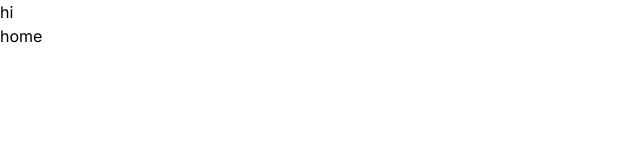
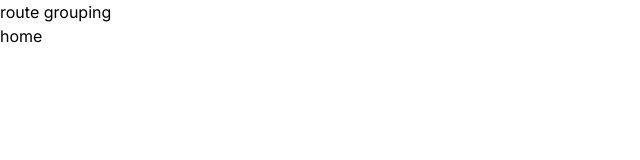
Before and after one commit to Sobuj54/learning-nexjs, a Next.js app: page / in a window 1280 px wide. Shown: the top 160 px of the page, without its empty margins (0-640 px from the left). Built offline with nearby package versions, Linux system fonts and the light colour scheme.

Commit message:
not found page and route grouping

```diff
--- /dev/null
+++ b/src/app/(route-grouping)/layout.js
@@ -0,0 +1,10 @@
+const layout = ({ children }) => {
+  return (
+    <div>
+      <nav>route grouping</nav>
+      {children}
+    </div>
+  );
+};
+
+export default layout;
--- a/src/app/layout.js
+++ b/src/app/layout.js
@@ -11,10 +11,7 @@ export const metadata = {
 export default function RootLayout({ children }) {
   return (
     <html lang="en">
-      <body className={inter.className}>
-        <nav>hi</nav>
-        {children}
-      </body>
+      <body className={inter.className}>{children}</body>
     </html>
   );
 }
--- /dev/null
+++ b/src/app/not-found.js
@@ -0,0 +1,9 @@
+const NotFound = () => {
+  return (
+    <div className="flex items-center justify-center h-screen">
+      <h1 className="text-5xl text-center font-bold text-red-500">404</h1>
+    </div>
+  );
+};
+
+export default NotFound;
```
Also changed, not shown: src/app/(route-grouping)/about/page.js (renamed from src/app/about/page.js), src/app/(route-grouping)/page.js (renamed from src/app/page.js), src/app/(route-grouping)/profile/page.js (renamed from src/app/profile/page.js).
